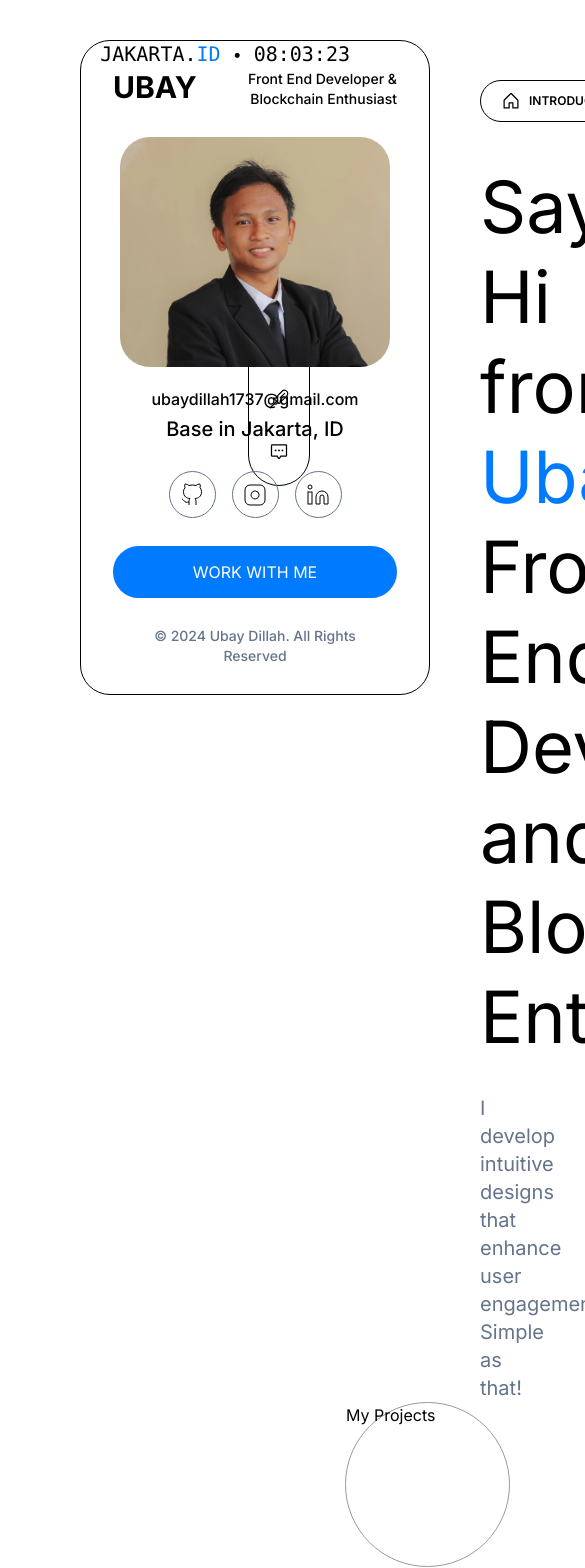
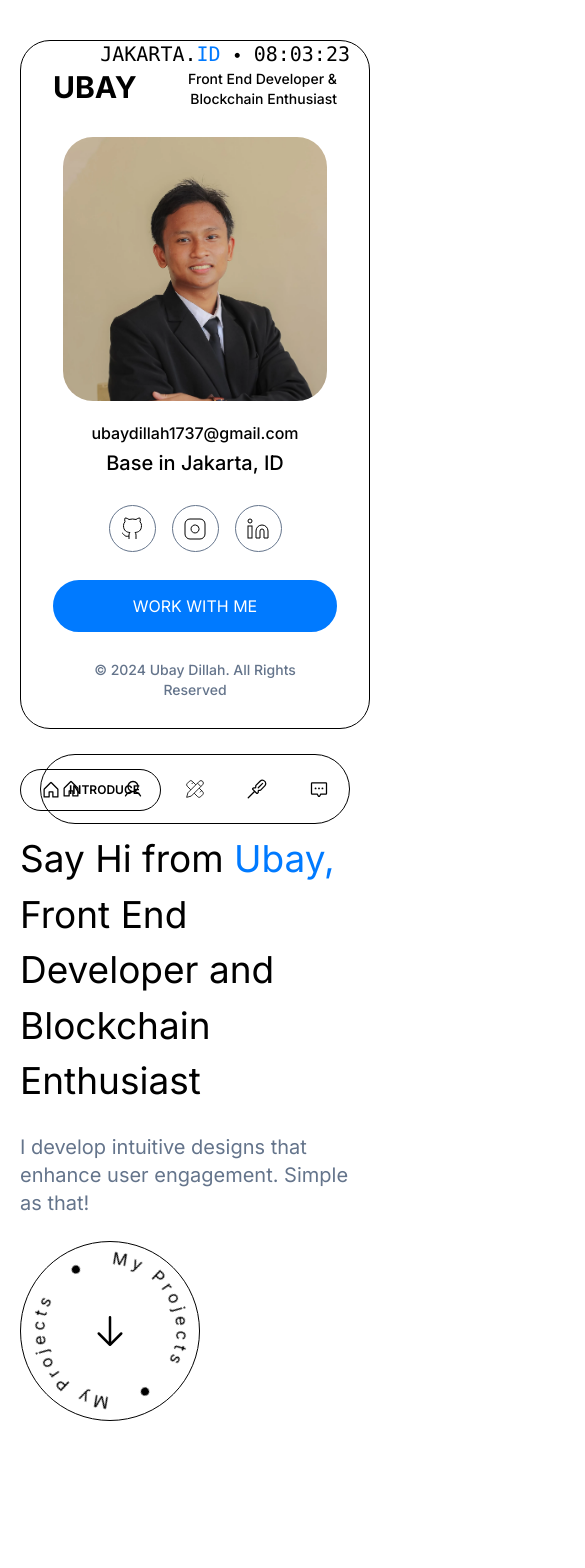
Before and after one commit to ubaydillah1/bio, a React (Vite) app: page / in a window 390 px wide. Shown: the top 1568 px of the page, 585 px wide, since content can reach past the window. Built offline with nearby package versions, Linux system fonts and the light colour scheme.

Commit message:
Create Home Section

```diff
--- /dev/null
+++ b/src/components/Elements/CircleProject/index.jsx
@@ -0,0 +1,80 @@
+import { useContext } from "react";
+import { DarkMode } from "../../../contexts/DarkMode";
+
+const CircleProject = () => {
+  const { theme } = useContext(DarkMode);
+
+  return (
+    <div
+      className={`w-[180px] h-[180px] border-[1px] rounded-full flex justify-center items-center cursor-pointer ${
+        theme === "black" ? "border-[#999999]" : "border-black"
+      }`}
+    >
+      <div className="relative h-[165px]">
+        <div className="circle relative w-[165px] h-[165px] rounded-full flex justify-center items-center ">
+          <svg
+            width="165"
+            height="165"
+            viewBox="0 0 200 200"
+            className="animate-rotate"
+          >
+            s
+            <path
+              id="curve"
+              fill="transparent"
+              d="M20,100 A80,80 0 1,1 180,100"
+            />
+            <text
+              fill={theme === "black" ? "white" : "black"}
+              className="text-[20px]"
+              style={{ letterSpacing: "5px" }}
+            >
+              <textPath href="#curve" startOffset="17%">
+                My Projects
+              </textPath>
+            </text>
+            <path
+              id="curve2"
+              fill="transparent"
+              d="M180,100 A80,80 0 1,1 20,100"
+            />
+            <text
+              fill={theme === "black" ? "white" : "black"}
+              className="text-[20px]"
+              style={{ letterSpacing: "5px" }}
+            >
+              <textPath href="#curve2" startOffset="17%">
+                My Projects
+              </textPath>
+            </text>
+            <circle
+              cx="185"
+              cy="100"
+              r="5"
+              fill={theme === "black" ? "white" : "black"}
+            />
+            <circle
+              cx="15"
+              cy="100"
+              r="5"
+              fill={theme === "black" ? "white" : "black"}
+            />
+          </svg>
+        </div>
+
+        <svg
+          xmlns="http://www.w3.org/2000/svg"
+          width="40"
+          height="40"
+          fill={theme === "black" ? "white" : "black"}
+          viewBox="0 0 256 256"
+          className="absolute top-1/2 -translate-y-1/2 left-1/2 -translate-x-1/2"
+        >
+          <path d="M205.66,149.66l-72,72a8,8,0,0,1-11.32,0l-72-72a8,8,0,0,1,11.32-11.32L120,196.69V40a8,8,0,0,1,16,0V196.69l58.34-58.35a8,8,0,0,1,11.32,11.32Z"></path>
+        </svg>
+      </div>
+    </div>
+  );
+};
+
+export default CircleProject;
--- a/src/components/Elements/Coba/index.jsx
+++ /dev/null
@@ -1,91 +0,0 @@
-import { useReducer, useState } from "react";
-
-const ACTIONS = {
-  ADD_TODO: "add_todo",
-  DELETE_TODO: "delete_todo",
-  TOGGLE_TODO: "toggle_todo",
-};
-
-const reducer = (todos, action) => {
-  switch (action.type) {
-    case ACTIONS.ADD_TODO:
-      return [
-        ...todos,
-        { id: Date.now(), name: action.payload.name, complete: false },
-      ];
-    case ACTIONS.DELETE_TODO:
-      return todos.filter((todo) => todo.id !== action.payload.id);
-    case ACTIONS.TOGGLE_TODO:
-      return todos.map((todo) => {
-        if (todo.id === action.payload.id) {
-          return { ...todo, complete: !todo.complete };
-        }
-
-        return todo;
-      });
-
-    default:
-      return todos;
-  }
-};
-
-const CobaEl = () => {
-  const [todos, dispatch] = useReducer(reducer, []);
-  const [name, setName] = useState("");
-
-  const handleSubmit = (e) => {
-    e.preventDefault();
-    dispatch({ type: ACTIONS.ADD_TODO, payload: { name } });
-    setName("");
-  };
-
-  const handleDelete = (id) => {
-    dispatch({ type: ACTIONS.DELETE_TODO, payload: { id } });
-  };
-
-  const handleToggle = (id) => {
-    dispatch({ type: ACTIONS.TOGGLE_TODO, payload: { id } });
-  };
-
-  return (
-    <div className="w-screen h-screen flex justify-center items-center flex-col gap-10">
-      <form onSubmit={handleSubmit}>
-        <input
-          className="px-5 py-3 border-2 rounded-lg"
-          type="text"
-          placeholder="Masukkan todo"
-          onChange={(e) => setName(e.target.value)}
-          value={name}
-        />
-      </form>
-
-      <div>
-        {todos.map((todo) => {
-          return (
-            <div key={todo.id} className="flex gap-5 items-center">
-              <p className={`${todo.complete && "text-red-500"}`}>
-                {todo.name}
-              </p>
-              <button
-                className="border-2 text-md font-semibold rounded-md px-5 py-3"
-                onClick={() => handleDelete(todo.id)}
-              >
-                Delete
-              </button>
-              <button
-                className="border-2 text-md font-semibold rounded-md px-5 py-3"
-                onClick={() => {
-                  handleToggle(todo.id);
-                }}
-              >
-                Toggle
-              </button>
-            </div>
-          );
-        })}
-      </div>
-    </div>
-  );
-};
-
-export default CobaEl;
--- a/src/components/Fragments/CardProfile/index.jsx
+++ b/src/components/Fragments/CardProfile/index.jsx
@@ -43,7 +43,7 @@ const CardProfile = () => {
 
   return (
     <div
-      className={`bio-card border-[1px]  max-w-[350px] w-full px-8 py-7 rounded-[30px] fixed left-[80px] ${
+      className={`bio-card border-[1px]  md:max-w-[350px] w-full px-8 py-7 rounded-[30px] md:fixed sticky md:left-[80px] ${
         theme == "black" ? "border-[#FFFFFF66]" : "border-black"
       }`}
     >
@@ -55,11 +55,11 @@ const CardProfile = () => {
         </div>
       </div>
 
-      <div className="mt-7  w-full">
+      <div className="mt-7 w-full px-[10px]">
         <img
           src="./assets/img/mySelf.webp"
           alt="mySelf"
-          className="rounded-[30px] object-cover  w-[270px] h-[230px] mx-auto"
+          className="rounded-[30px] object-cover h-full w-full mx-aut md:max-h-[230px]"
         />
       </div>
 
@@ -73,9 +73,6 @@ const CardProfile = () => {
             className={`w-[47px] h-[47px] rounded-full border-[1.6px] transition-all duration-300 ${borderColor(
               isGithubHover
             )} cursor-pointer flex justify-center items-center`}
-            npm
-            run
-            dev
             onMouseEnter={toggleGithub}
             onMouseLeave={toggleGithub}
           >
--- a/src/components/Fragments/Navigation/index.jsx
+++ b/src/components/Fragments/Navigation/index.jsx
@@ -6,7 +6,7 @@ const Navigation = () => {
   const { theme } = useContext(DarkMode);
   return (
     <nav
-      className={`fixed right-20 top-52 border-[.1px] rounded-full px-5 py-6 flex flex-col gap-8 ${
+      className={`fixed md:right-20 md:top-52 md:w-auto md:bottom-auto md:left-auto border-[.1px] rounded-full py-6 flex md:flex-col gap-8 left-10 right-10 bottom-5 justify-between px-5 z-[999] ${
         theme == "black"
           ? "border-[#FFFFFF66] text-white"
           : "border-black text-black"
@@ -38,7 +38,6 @@ const Navigation = () => {
         <svg
           stroke="currentColor"
           fill="none"
-          stroke-width="1.3"
           viewBox="0 0 24 24"
           height="20"
           width="20"
--- a/src/main.jsx
+++ b/src/main.jsx
@@ -5,14 +5,12 @@ import { ReactLenis } from "lenis/react";
 import "./index.css";
 import HomePage from "./pages/homePage";
 import DarkModeProvider from "./contexts/DarkMode";
-import Coba from "./pages/Coba";
 
 const router = createBrowserRouter([
   {
     path: "/",
     element: <HomePage />,
   },
-  { path: "/coba", element: <Coba /> },
 ]);
 
 createRoot(document.getElementById("root")).render(
--- a/src/pages/Coba.jsx
+++ /dev/null
@@ -1,12 +0,0 @@
-import React from "react";
-import CobaEl from "../components/Elements/Coba";
-
-const Coba = () => {
-  return (
-    <div>
-      <CobaEl />
-    </div>
-  );
-};
-
-export default Coba;
--- a/src/pages/HomePage.jsx
+++ b/src/pages/HomePage.jsx
@@ -7,6 +7,7 @@ import { DarkMode } from "../contexts/DarkMode";
 import Badge from "../components/Elements/Badge";
 import CardProfile from "../components/Fragments/CardProfile";
 import Navigation from "../components/Fragments/Navigation";
+import CircleProject from "../components/Elements/CircleProject";
 
 gsap.registerPlugin(ScrollTrigger);
 
@@ -14,7 +15,7 @@ function HomePage() {
   const { theme } = useContext(DarkMode);
 
   return (
-    <div className="mb-[1000px] px-[100px]">
+    <div className="mb-[1000px] md:px-[100px] sm:px-[40px] px-[20px]">
       <div className="fixed top-10 right-10">
         <CurrentTime />
       </div>
@@ -26,14 +27,14 @@ function HomePage() {
       <Navigation />
 
       <main
-        className={`flex w-full px-[80px] pt-[40px] gap-[45px] relative ${
+        className={`flex w-full md:px-[80px] pt-[40px] sm:gap-[30px] gap-[20px] flex-col relative ${
           theme != "black" && "text-black"
         }`}
       >
         <CardProfile />
 
-        <section className="max-w-[800px] ml-[300px] w-full">
-          <Badge className="my-10 px-3 gap-2">
+        <section className="max-w-[800px] md:ml-[300px] w-full">
+          <Badge className="md:my-10 my-5 px-3 gap-2">
             <svg
               xmlns="http://www.w3.org/2000/svg"
               width="20"
@@ -46,46 +47,32 @@ function HomePage() {
             INTRODUCE
           </Badge>
 
-          <div className="text-[72px] leading-[90px]">
+          <div className="md:text-[72px] md:leading-[90px] flex flex-col sm:text-[56px] text-[37px] sm:leading-[64px]">
+            <span>
               Say Hi from{" "}
               <span
                 className={`${
                   theme == "black" ? "text-primary-dark" : "text-primary-light"
                 }`}
               >
-              Ubay
+                Ubay,
+              </span>{" "}
             </span>
-            , <br />
-            Front End Developer and <br />
-            Blockchain Enthusiast
+
+            <span>Front End Developer and Blockchain Enthusiast</span>
           </div>
 
           <p
-            className={`text-xl mt-8  ${
+            className={`text-xl md:my-8 my-6 md:flex md:flex-col ${
               theme == "black" ? "text-[#999999]" : "text-slate-500"
             }`}
           >
-            I develop intuitive designs that enhance user engagement. <br />
-            Simple as that!
+            I develop intuitive designs that enhance user engagement.{" "}
+            <span>Simple as that!</span>
           </p>
 
-          <div className="w-full h-full flex justify-end">
-            <div className="relative h-[165px]">
-              <div className="w-[165px] h-[165px] rounded-full border border-[#999999]">
-                <p>My Projects</p>
-              </div>
-
-              <svg
-                xmlns="http://www.w3.org/2000/svg"
-                width="35"
-                height="35"
-                fill="#fff"
-                viewBox="0 0 256 256"
-                className="absolute top-1/2 -translate-y-1/2 left-1/2 -translate-x-1/2"
-              >
-                <path d="M205.66,149.66l-72,72a8,8,0,0,1-11.32,0l-72-72a8,8,0,0,1,11.32-11.32L120,196.69V40a8,8,0,0,1,16,0V196.69l58.34-58.35a8,8,0,0,1,11.32,11.32Z"></path>
-              </svg>
-            </div>
+          <div className="w-full h-full flex md:justify-end">
+            <CircleProject />
           </div>
         </section>
       </main>
--- a/tailwind.config.js
+++ b/tailwind.config.js
@@ -17,7 +17,7 @@ export default {
         },
       },
       animation: {
-        rotate: "rotate 2s linear infinite",
+        rotate: "rotate 5s linear infinite",
       },
     },
   },
```
Also changed, not shown: coba.html (added, +68 -0 lines), src/components/Elements/CurrentTime/index.jsx (line endings or trailing spaces). Lines whose indentation alone changed are shown as unchanged.
